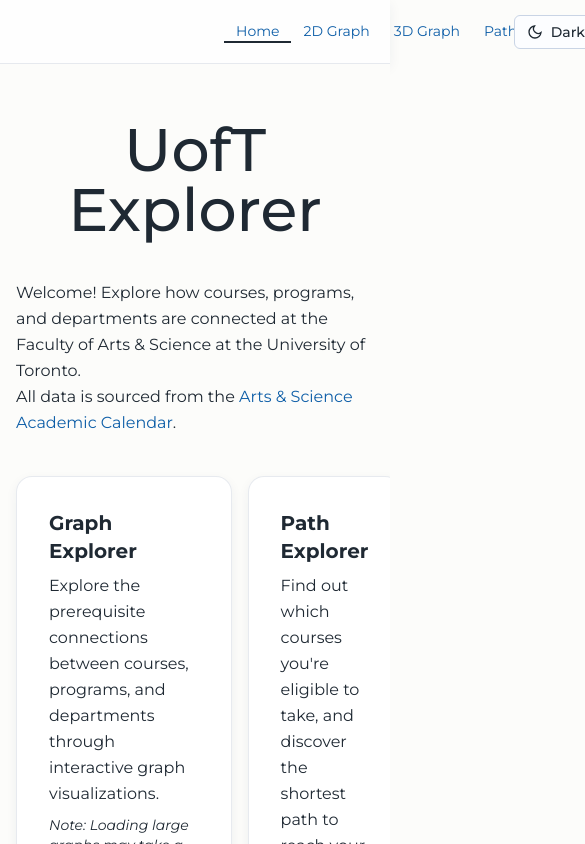
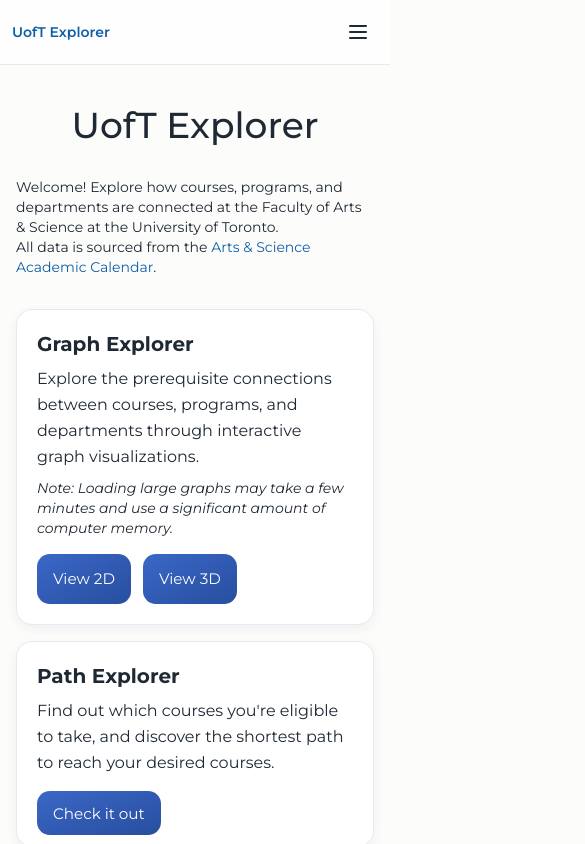
Before and after one commit to andrei-akopian/UofTExplorer, a React (Vite) app in the folder frontend/: page / in a window 390 px wide. Shown: the top 844 px of the page, 585 px wide, since content can reach past the window. Built offline with nearby package versions, Linux system fonts and the light colour scheme; a web font is replaced by a local one.

Commit message:
feat: add mobile navbar

```diff
--- a/frontend/src/components/NavBar.tsx
+++ b/frontend/src/components/NavBar.tsx
@@ -1,5 +1,6 @@
 import { useEffect, useState } from "react";
 import { Link, useLocation } from "react-router-dom";
+import useIsMobile from "../hooks/useIsMobile";
 
 const links = [
   { label: "Home", href: "/" },
@@ -10,10 +11,17 @@ const links = [
 ];
 
 const navLink = (active: boolean) =>
-  `font-sans flex items-center whitespace-nowrap px-3 md:px-6 h-full text-sm border-b-2 transition-colors duration-150 ${
+  `font-sans flex h-10 shrink-0 items-center whitespace-nowrap border-b-2 px-2 text-xs transition-colors duration-150 sm:px-3 sm:text-sm md:h-full md:px-5 ${
     active
       ? "text-text-body border-text-body"
       : "text-text-muted border-transparent hover:text-text-secondary"
+  }`;
+
+const mobileNavLink = (active: boolean) =>
+  `font-sans flex w-full items-center border-b px-4 py-3 text-sm transition-colors duration-150 ${
+    active
+      ? "text-text-body border-border-panel font-semibold"
+      : "text-text-muted border-border-panel hover:text-text-secondary"
   }`;
 
 const THEME_STORAGE_KEY = "uoft-explorer-theme";
@@ -37,6 +45,18 @@ function getInitialDarkMode(): boolean {
 export default function Navbar() {
   const { pathname } = useLocation();
   const [isDarkMode, setIsDarkMode] = useState<boolean>(getInitialDarkMode);
+  const [menuOpen, setMenuOpen] = useState(false);
+  const isMobile = useIsMobile();
+
+  // Close menu when navigating
+  useEffect(() => {
+    setMenuOpen(false);
+  }, [pathname]);
+
+  // Close menu when resizing to desktop
+  useEffect(() => {
+    if (!isMobile) setMenuOpen(false);
+  }, [isMobile]);
 
   useEffect(() => {
     const theme = isDarkMode ? "dark" : "light";
@@ -44,27 +64,12 @@ export default function Navbar() {
     localStorage.setItem(THEME_STORAGE_KEY, theme);
   }, [isDarkMode]);
 
-  return (
-    <nav className="border-border-panel bg-panel-bg shadow-card flex h-16 items-center border-b px-20">
-      <div className="w-36 shrink-0" />
-
-      {/* Nav links */}
-      <div className="mx-auto flex w-full max-w-4xl items-center justify-between">
-        {links.map(({ label, href }) => (
-          <Link key={href} to={href} className={navLink(pathname === href)}>
-            {label}
-          </Link>
-        ))}
-      </div>
-
-      <div className="flex w-36 shrink-0 justify-end">
+  const themeToggle = (
     <button
       type="button"
       onClick={() => setIsDarkMode((prev) => !prev)}
-          className="border-input-border bg-input-bg text-text-body focus:ring-input-focus-ring inline-flex items-center gap-2 rounded-md border px-3 py-1.5 text-sm font-medium transition-colors hover:brightness-105 focus:ring-2 focus:outline-none"
-          aria-label={
-            isDarkMode ? "Switch to light mode" : "Switch to dark mode"
-          }
+      className="border-input-border bg-input-bg text-text-body focus:ring-input-focus-ring inline-flex shrink-0 items-center gap-2 rounded-md border px-3 py-1.5 text-sm font-medium transition-colors hover:brightness-105 focus:ring-2 focus:outline-none"
+      aria-label={isDarkMode ? "Switch to light mode" : "Switch to dark mode"}
       title={isDarkMode ? "Switch to light mode" : "Switch to dark mode"}
     >
       {isDarkMode ? (
@@ -102,7 +107,88 @@ export default function Navbar() {
       )}
       <span>{isDarkMode ? "Light" : "Dark"}</span>
     </button>
+  );
+
+  return (
+    <nav className="border-border-panel bg-panel-bg shadow-card border-b">
+      {/* Top bar */}
+      <div className="flex min-h-16 items-center px-3 sm:px-4 md:px-8 lg:px-20">
+        {/* Logo — pinned left */}
+        <Link
+          to="/"
+          className="font-display text-text-body shrink-0 text-sm font-semibold whitespace-nowrap no-underline sm:text-base"
+        >
+          UofT Explorer
+        </Link>
+
+        {/* Desktop: nav links centered + toggle right */}
+        <div className="hidden min-w-0 flex-1 items-center justify-center gap-1 overflow-x-auto md:flex">
+          {links.map(({ label, href }) => (
+            <Link key={href} to={href} className={navLink(pathname === href)}>
+              {label}
+            </Link>
+          ))}
         </div>
+        <div className="ml-auto hidden md:block">{themeToggle}</div>
+
+        {/* Mobile: hamburger button */}
+        <button
+          type="button"
+          className="text-text-body ml-auto rounded-md p-2 transition-colors hover:bg-black/5 md:hidden"
+          aria-label={menuOpen ? "Close menu" : "Open menu"}
+          onClick={() => setMenuOpen((prev) => !prev)}
+        >
+          {menuOpen ? (
+            <svg
+              xmlns="http://www.w3.org/2000/svg"
+              className="h-6 w-6"
+              fill="none"
+              viewBox="0 0 24 24"
+              stroke="currentColor"
+              strokeWidth={2}
+            >
+              <path
+                strokeLinecap="round"
+                strokeLinejoin="round"
+                d="M6 18L18 6M6 6l12 12"
+              />
+            </svg>
+          ) : (
+            <svg
+              xmlns="http://www.w3.org/2000/svg"
+              className="h-6 w-6"
+              fill="none"
+              viewBox="0 0 24 24"
+              stroke="currentColor"
+              strokeWidth={2}
+            >
+              <path
+                strokeLinecap="round"
+                strokeLinejoin="round"
+                d="M4 6h16M4 12h16M4 18h16"
+              />
+            </svg>
+          )}
+        </button>
+      </div>
+
+      {/* Mobile dropdown menu */}
+      {menuOpen && (
+        <div className="border-border-panel bg-panel-bg flex flex-col border-t md:hidden">
+          {links.map(({ label, href }) => (
+            <Link
+              key={href}
+              to={href}
+              className={mobileNavLink(pathname === href)}
+            >
+              {label}
+            </Link>
+          ))}
+          <div className="border-border-panel border-t px-4 py-3">
+            {themeToggle}
+          </div>
+        </div>
+      )}
     </nav>
   );
 }
--- a/frontend/src/pages/Home.tsx
+++ b/frontend/src/pages/Home.tsx
@@ -5,18 +5,18 @@ const pageLinkClassName =
 
 export default function Home() {
   return (
-    <div className="bg-page-bg text-text-body flex h-full w-full flex-col items-center px-4 py-4 font-sans leading-relaxed md:px-5">
-      <div className="mx-auto h-full w-full max-w-5xl gap-5 pt-6 font-sans">
-        <h1 className="font-display m-4 text-center text-6xl font-medium">
+    <div className="bg-page-bg text-text-body flex h-full w-full flex-col items-center px-4 py-4 font-sans leading-relaxed sm:px-5">
+      <div className="mx-auto w-full max-w-6xl pt-4 pb-8 font-sans sm:pt-6">
+        <h1 className="font-display m-2 text-center text-4xl font-medium sm:m-4 sm:text-5xl md:text-6xl">
           UofT Explorer
         </h1>
 
-        <p className="mt-10">
+        <p className="mt-8 text-sm sm:text-base">
           Welcome! Explore how courses, programs, and departments are connected
           at the Faculty of Arts & Science at the University of Toronto.
         </p>
 
-        <p>
+        <p className="text-sm sm:text-base">
           All data is sourced from the{" "}
           <a
             className={pageLinkClassName}
@@ -29,8 +29,8 @@ export default function Home() {
           .
         </p>
 
-        <div className="mt-10 flex gap-4">
-          <div className="border-border-panel bg-panel-bg flex flex-1 flex-col rounded-2xl border p-8 shadow-[0_4px_12px_rgba(37,53,84,0.06)]">
+        <div className="mt-8 flex flex-col gap-4 lg:mt-10 lg:flex-row">
+          <div className="border-border-panel bg-panel-bg shadow-card flex flex-1 flex-col rounded-2xl border p-5 sm:p-8">
             <h2 className="mb-2 text-xl">
               <strong>Graph Explorer</strong>
             </h2>
@@ -42,23 +42,23 @@ export default function Home() {
               Note: Loading large graphs may take a few minutes and use a
               significant amount of computer memory.
             </div>
-            <div className="mt-4 flex gap-3">
+            <div className="mt-4 flex flex-wrap gap-3">
               <Link
                 to="/graph/2d"
-                className="from-btn-gradient-from to-btn-gradient-to cursor-pointer rounded-[0.8rem] border-0 bg-linear-to-br px-4 py-[0.8rem] text-[0.95rem] !text-white no-underline hover:brightness-105"
+                className="from-btn-gradient-from to-btn-gradient-to cursor-pointer rounded-[0.8rem] border-0 bg-linear-to-br px-4 py-[0.8rem] text-[0.95rem] text-white! no-underline hover:brightness-105"
               >
                 View 2D
               </Link>
               <Link
                 to="/graph/3d"
-                className="from-btn-gradient-from to-btn-gradient-to cursor-pointer rounded-[0.8rem] border-0 bg-linear-to-br px-4 py-[0.8rem] text-[0.95rem] !text-white no-underline hover:brightness-105"
+                className="from-btn-gradient-from to-btn-gradient-to cursor-pointer rounded-[0.8rem] border-0 bg-linear-to-br px-4 py-[0.8rem] text-[0.95rem] text-white! no-underline hover:brightness-105"
               >
                 View 3D
               </Link>
             </div>
           </div>
 
-          <div className="border-border-panel bg-panel-bg flex flex-1 flex-col rounded-2xl border p-8 shadow-[0_4px_12px_rgba(37,53,84,0.06)]">
+          <div className="border-border-panel bg-panel-bg shadow-card flex flex-1 flex-col rounded-2xl border p-5 sm:p-8">
             <h2 className="mb-2 text-xl">
               <strong>Path Explorer</strong>
             </h2>
@@ -69,14 +69,14 @@ export default function Home() {
             <div className="mt-6">
               <Link
                 to="/path-explorer"
-                className="from-btn-gradient-from to-btn-gradient-to cursor-pointer rounded-[0.8rem] border-0 bg-linear-to-br px-4 py-[0.8rem] text-[0.95rem] !text-white no-underline hover:brightness-105"
+                className="from-btn-gradient-from to-btn-gradient-to cursor-pointer rounded-[0.8rem] border-0 bg-linear-to-br px-4 py-[0.8rem] text-[0.95rem] text-white! no-underline hover:brightness-105"
               >
                 Check it out
               </Link>
             </div>
           </div>
 
-          <div className="border-border-panel bg-panel-bg flex flex-1 flex-col rounded-2xl border p-8 shadow-[0_4px_12px_rgba(37,53,84,0.06)]">
+          <div className="border-border-panel bg-panel-bg shadow-card flex flex-1 flex-col rounded-2xl border p-5 sm:p-8">
             <h2 className="mb-2 text-xl">
               <strong>Global Statistics</strong>
             </h2>
@@ -87,7 +87,7 @@ export default function Home() {
             <div className="mt-12">
               <Link
                 to="/global-stats"
-                className="from-btn-gradient-from to-btn-gradient-to cursor-pointer rounded-[0.8rem] border-0 bg-linear-to-br px-4 py-[0.8rem] text-[0.95rem] !text-white no-underline hover:brightness-105"
+                className="from-btn-gradient-from to-btn-gradient-to cursor-pointer rounded-[0.8rem] border-0 bg-linear-to-br px-4 py-[0.8rem] text-[0.95rem] text-white! no-underline hover:brightness-105"
               >
                 Check it out
               </Link>
@@ -95,7 +95,7 @@ export default function Home() {
           </div>
         </div>
 
-        <p className="mt-10 text-center text-sm italic">
+        <p className="mt-8 text-center text-sm italic lg:mt-10">
           This project is open source. Visit the repository{" "}
           <a
             className={pageLinkClassName}
```
Lines whose indentation alone changed are shown as unchanged.
